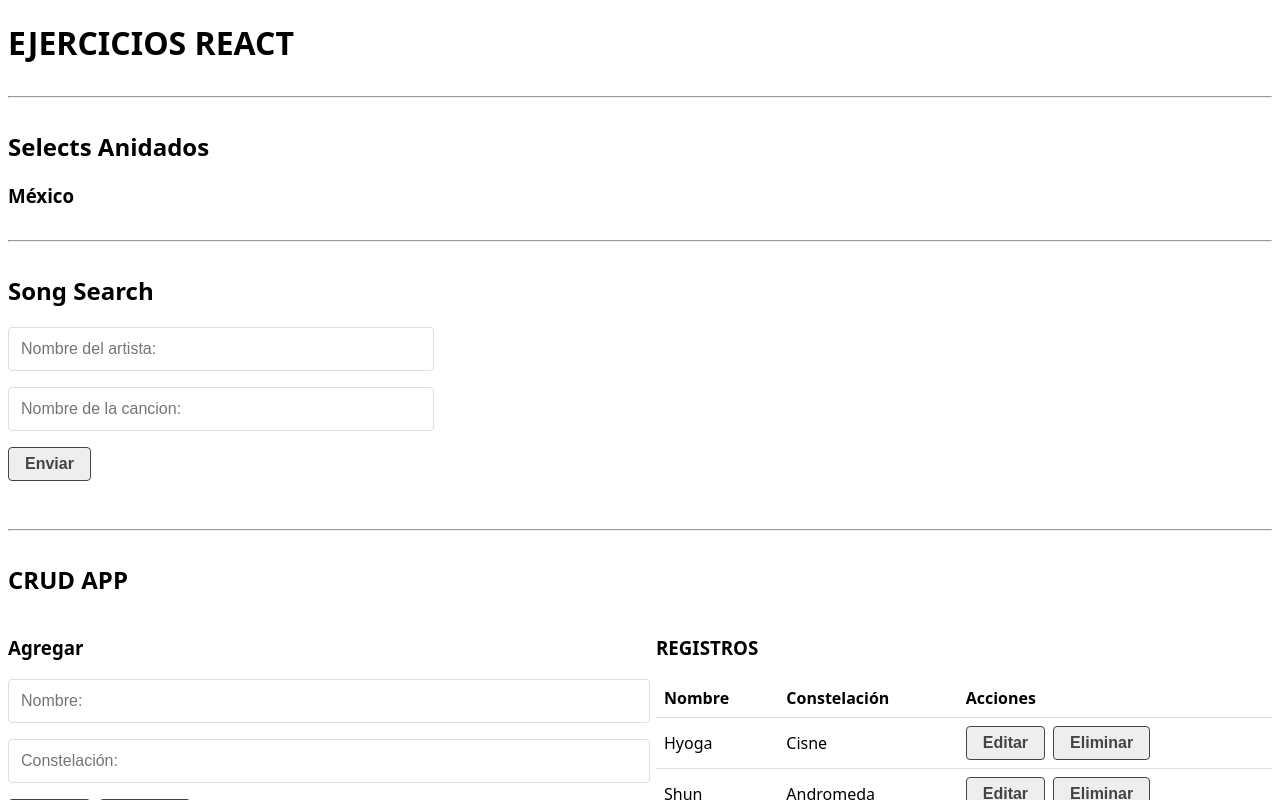
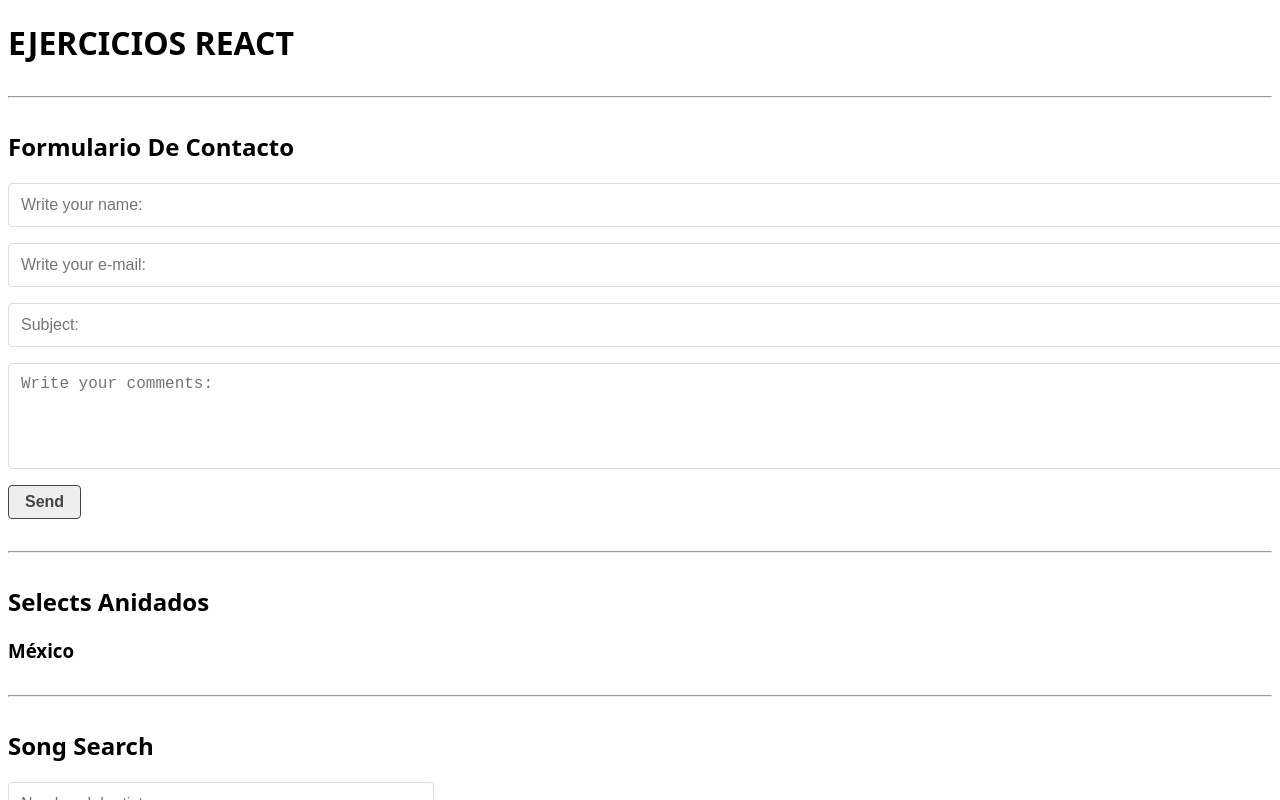
Before and after one commit to manuellpz/WebCourses, a React (Vite) app in the folder React-Ejercicios/: page / in a window 1280 px wide. Shown: the top 800 px of the page. Built offline with nearby package versions, Linux system fonts and the light colour scheme; no server answers; data requests are answered from the project's data file.

Commit message:
Form Validation I

```diff
--- a/React-Ejercicios/src/App.jsx
+++ b/React-Ejercicios/src/App.jsx
@@ -2,12 +2,15 @@ import CrudApi from "./components/CrudApi"
 import CrudApp from "./components/CrudApp"
 import SelectsAnidados from "./components/SelectsAnidados"
 import SongSearch from "./components/SongSearch"
+import ContactForm from "./components/ContactForm"
 
 function App() {
 
   return (
     <>
       <h1>EJERCICIOS REACT</h1>
+      <hr />
+      <ContactForm />
       <hr />
       <SelectsAnidados />
       <hr />
--- /dev/null
+++ b/React-Ejercicios/src/components/ContactForm.jsx
@@ -0,0 +1,25 @@
+import React from 'react'
+import {useForm} from '../hooks/useForm'
+
+
+const initialForm = {}
+
+const validateForm = form => {}
+
+const ContactForm = () => {
+	const {form,errors,loading,response,handleChange,handleBlur,handleSubmit} = useForm(initialForm, validateForm)
+
+
+	return (
+		<div>
+			<h2>Formulario De Contacto</h2>
+			<form onSubmit={handleSubmit}>
+				<input type="text" name="name" placeholder="Write your name: " onBlur={handleBlur} onChange={handleChange} value={form.name} required />
+	            <input type="email" name="email" placeholder="Write your e-mail: " onBlur={handleBlur} onChange={handleChange} value={form.email} required />
+				<input type="text" name="subject" placeholder="Subject: " onBlur={handleBlur} onChange={handleChange} value={form.subject} required />
+				<textarea name="comments" cols="50" rows="5" placeholder="Write your comments: " onBlur={handleBlur} onChange={handleChange} value={form.comments} required></textarea>
+				<input type="submit" value="Send" />
+	        </form>
+	    </div> ) }
+
+export default ContactForm
--- /dev/null
+++ b/React-Ejercicios/src/hooks/useForm.jsx
@@ -0,0 +1,31 @@
+import { useState } from "react"
+
+export const useForm = (initialForm, validateForm) => {
+	const [form, setForm] = useState(initialForm)
+	const [errors, setErrors] = useState({})
+	const [loading, setLoading] = useState(false)
+	const [response, setResponse] = useState(null)
+
+	const handleChange = e => {
+		setForm({
+			...form,
+			[e.target.name]: e.target.value
+		})
+	}
+
+	const handleBlur = e => {}
+
+	const handleSubmit = e => {}
+
+
+
+	return {
+		form,
+		errors,
+		loading,
+		response,
+		handleChange,
+		handleBlur,
+		handleSubmit
+	}
+}
--- a/React-Ejercicios/src/index.css
+++ b/React-Ejercicios/src/index.css
@@ -4,7 +4,7 @@ html {
    font-family: 'system-ui';
 }
 
-input[type="text"] {
+input[type="text"], input[type="email"], textarea {
    border:thin solid #dedede;
    border-radius: 0.25rem;
    padding:0.75rem;
```
